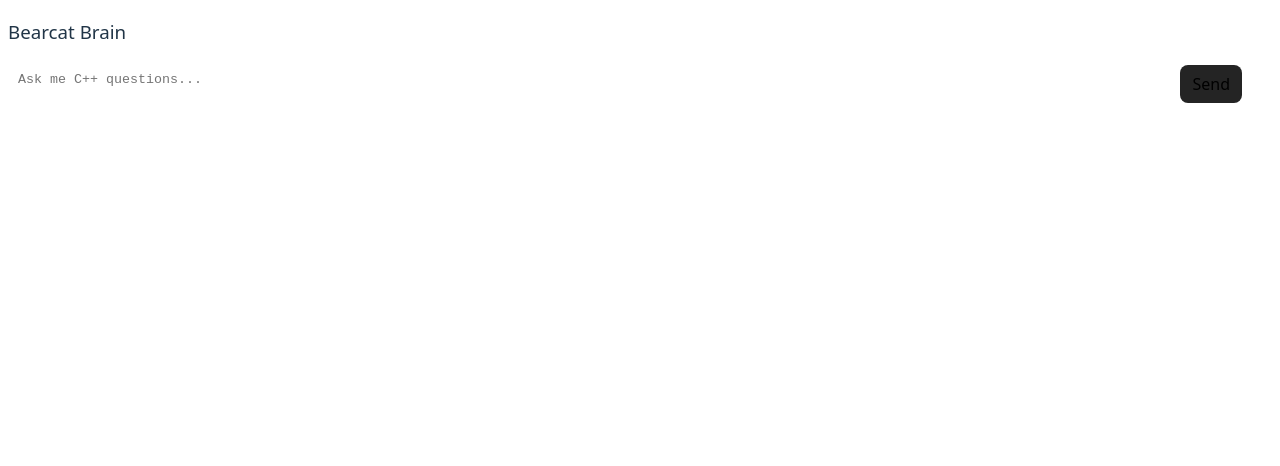
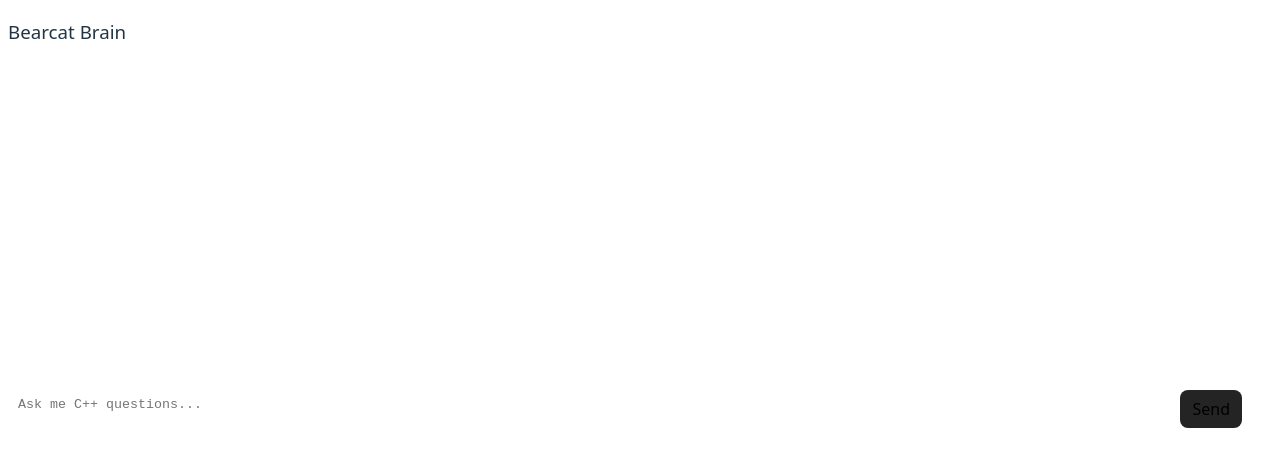
Before and after one commit to DylanSever/Bearcat-Brain, a React (Vite) app in the folder frontend/: page / in a window 1280 px wide. Shown: the top 466 px of the page. Built offline with nearby package versions, Linux system fonts and the light colour scheme.

Commit message:
Add chat output textarea and enable sending input text to output

```diff
--- a/frontend/src/components/Chat.jsx
+++ b/frontend/src/components/Chat.jsx
@@ -1,17 +1,45 @@
-
+import { useRef } from 'react'
+import { useState } from 'react'
 
 function Chat() {
+    const [input, setInput] = useState('');
+    const [output, setOutput] = useState('');
+
+    const inputRef = useRef(null);
+
+    function handleSend() {
+        if (input.trim() === '') return;
+        setOutput(function(prev) {
+            if (!prev) return input;
+            return prev + '\n' + input;
+        });
+        setInput('');
+        inputRef.current?.focus();
+    }
+
     return (
         <div className="chat-page">
             <h3>Bearcat Brain</h3>
+
             <textarea
+                className="chat-output"
+                rows="20"
+                readOnly={true}
+
+                value={output}
+            ></textarea>
+
+            <textarea
+                className="form-control"
                 rows="2"
-                className="form-control"
                 placeholder="Ask me C++ questions..."
+
+                ref={inputRef}
+                value={input}
+                onChange={(event) => setInput(event.target.value)}
             ></textarea>
-            <button className="send-btn">
-                Send
-            </button>
+
+            <button className="send-btn" onClick={handleSend}>Send</button>
         </div>
     );
 }
--- a/frontend/src/index.css
+++ b/frontend/src/index.css
@@ -64,9 +64,6 @@ textarea {
 textarea:focus-visible {
   outline: none;
 }
-textarea:hover {
-  color: #646cff;
-}
 .send-btn {
   position: absolute;
   right: 30px;
```
